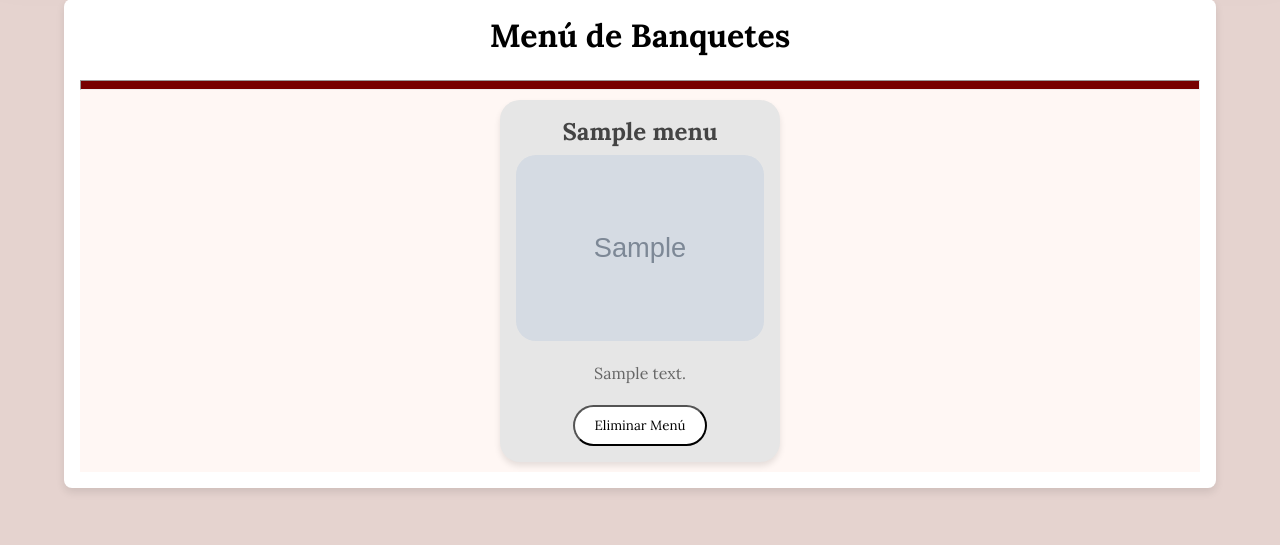
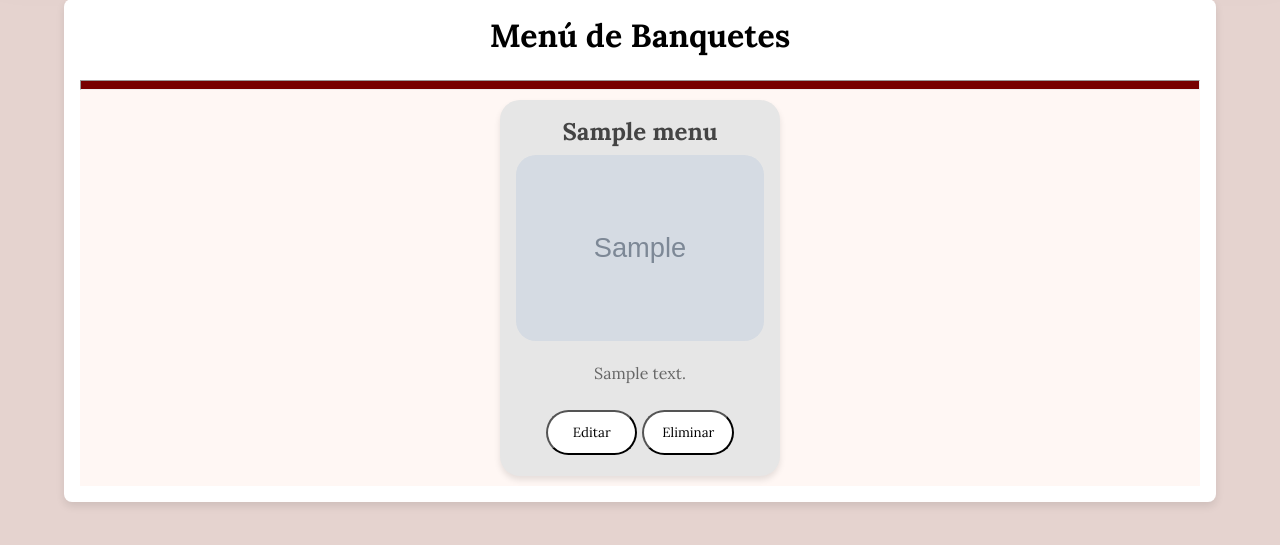
Before and after one commit to OmaewaRV16/Hacienda-Xtep-n, a PHP site: page /login/dashboard_banquetes.php in a window 1280 px wide. Shown: the part 109-654 px from the top of the page. Run offline with PHP 8.4, Linux system fonts and the light colour scheme; the visitor is signed in with stand-in values (Sample User, id 1); tables that the repository leaves empty or names only in its code hold one stand-in row (values such as "Sample post"); grey boxes marked "Sample" are stand-in pictures; some libraries are stand-ins or nearby versions.

Commit message:
Hola ya esta listo el commit

```diff
--- a/alta_reservas_eventos.php
+++ b/alta_reservas_eventos.php
@@ -20,7 +20,7 @@
                 </div>
 
                 <div>
-                    <input type="tel" name="telefono" id="telefono" placeholder="Ingresa un número celular" minlength="10" maxlength="10" required>
+                <input type="tel" name="telefono" id="telefono" placeholder="Ingresa un número celular" maxlength="10" required pattern="[0-9]{10}" inputmode="numeric" title="Ingresa un número de 10 dígitos">
                     <select id="evento" name="evento" required>
                         <option value="" disabled selected>Selecciona un tipo de evento</option>
                         <option value="boda">Boda</option>
@@ -34,7 +34,7 @@
 
                 <div>
                     <span>Seleccione fecha de reserva: </span><input type="date" name="fecha" id="fecha" required>
-                    <input type="number" name="invitados" id="invitados" required placeholder="Cantidad de invitados">
+                    <input type="number" name="invitados" id="invitados" required min="1" max="9999" maxlength="4" placeholder="Cantidad de invitados">
                 </div>
 
                 <div>
--- a/login/dashboard_banquetes.php
+++ b/login/dashboard_banquetes.php
@@ -24,12 +24,11 @@
                     echo '<h2>' . htmlspecialchars($fila['nombre_menu']) . '</h2>';
                     echo '<img src="' . htmlspecialchars($fila['imagen']) . '" alt="Imagen de ' . htmlspecialchars($fila['nombre_menu']) . '">';
                     echo '<p>' . htmlspecialchars($fila['descripcion']) . '</p>';
-                    // Botón de eliminar
-                    echo '<form action="eliminar_banquete_menu.php" method="post" class="delete-form">';
-                    echo '<input type="hidden" name="id" value="' . htmlspecialchars($fila['id']) . '">';
                     echo "<br>";
-                    echo '<button class="buttonsbmt" type="submit">Eliminar Menú</button>';
-                    echo '</form>';
+                    echo '<div class="contenedor_btn">';
+                    echo '<button class="buttonsbmt"><a href="editar_menu?id=' . $fila['id'] . '">Editar</a></button>';
+                    echo '<button class="buttonsbmt">Eliminar</button>';
+                    echo '</div>';
 
                     echo '</div>';
                 }
--- a/login/styles/stylebanqts.css
+++ b/login/styles/stylebanqts.css
@@ -37,8 +37,7 @@ body {
 }
 
 .buttonsbmt {
-    margin: auto;
-    padding: 10px 20px;
+    width: 50%;
     font-family: "Lora";
     background-color: var(--Blanco);
     border-radius: 50px;
@@ -111,3 +110,23 @@ hr {
     background-color: var(--Texto);
     height: 10px;
 }
+
+.contenedor_btn {
+    gap: 5px;
+    display: flex;
+    width: 80%;
+    height: 55px;
+    padding: 5px;
+    margin: auto;
+}
+
+.contenedor_btn a {
+    text-decoration: none;
+    color: inherit;
+    font-size: inherit;
+    font-weight: normal;
+    background: none;
+    padding: 0;
+    margin: 0;
+    border: none;
+}
```
Also changed, not shown: PaginaPrincipal/pagprinc.css (+11 -11 lines), PaginaPrincipal/stylereservas.css (+7 -1 lines).
